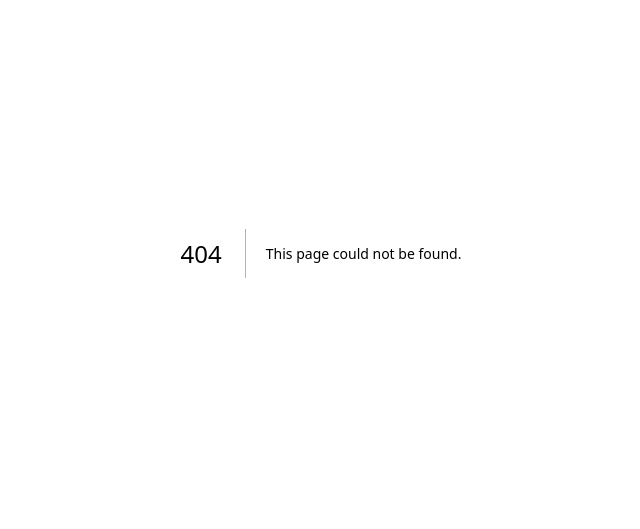
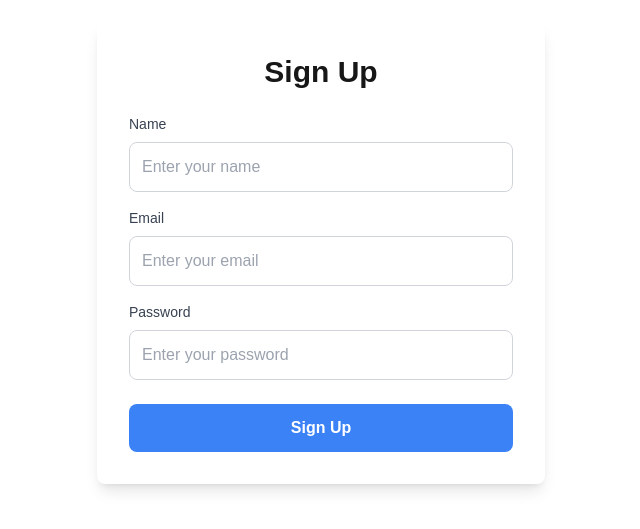
Before and after one commit to LewKM/Git-Connect-Social-Web-App, a Next.js app: page /signup in a window 1280 px wide. Before the commit this address had no page. Shown: the part 147-676 px from the top of the page, without its empty margins (319-959 px from the left). Built offline with nearby package versions, Linux system fonts and the light colour scheme.

Commit message:
creates the singup page

```diff
--- /dev/null
+++ b/src/app/api/signup/route.ts
@@ -0,0 +1,20 @@
+// src/app/api/signUp/route.ts
+import { NextResponse } from 'next/server';
+import { account } from '../../lib/appwrite'; // correct relative path
+
+
+export async function POST(req: Request) {
+    const { email, password, name } = await req.json();
+
+    try {
+        const response = await account.create('unique()', email, password, name);
+        return NextResponse.json(response, { status: 201 });
+    } catch (error: unknown) {
+        // Type guard to check if the error is an instance of Error
+        if (error instanceof Error) {
+            return NextResponse.json({ error: error.message }, { status: 500 });
+        }
+        // If it's not an Error object, return a generic error message
+        return NextResponse.json({ error: 'An unknown error occurred' }, { status: 500 });
+    }
+}
--- /dev/null
+++ b/src/app/lib/appwrite.ts
@@ -0,0 +1,15 @@
+// lib/appwrite.ts
+import { Client, Account, Databases, Storage } from 'appwrite';
+
+const client = new Client();
+
+client
+    .setEndpoint('https://cloud.appwrite.io/v1') // Your Appwrite endpoint
+    .setProject('66edfdd5002e0a4843be'); // Your Project ID
+
+// Initialize the services you will use
+const account = new Account(client);
+const databases = new Databases(client);
+const storage = new Storage(client);
+
+export { client, account, databases, storage };
--- a/src/app/page.tsx
+++ b/src/app/page.tsx
@@ -1,101 +1,13 @@
-import Image from "next/image";
+// src/app/page.tsx (Your homepage)
+import Link from 'next/link';
 
-export default function Home() {
-  return (
-    <div className="grid grid-rows-[20px_1fr_20px] items-center justify-items-center min-h-screen p-8 pb-20 gap-16 sm:p-20 font-[family-name:var(--font-geist-sans)]">
-      <main className="flex flex-col gap-8 row-start-2 items-center sm:items-start">
-        <Image
-          className="dark:invert"
-          src="https://nextjs.org/icons/next.svg"
-          alt="Next.js logo"
-          width={180}
-          height={38}
-          priority
-        />
-        <ol className="list-inside list-decimal text-sm text-center sm:text-left font-[family-name:var(--font-geist-mono)]">
-          <li className="mb-2">
-            Get started by editing{" "}
-            <code className="bg-black/[.05] dark:bg-white/[.06] px-1 py-0.5 rounded font-semibold">
-              src/app/page.tsx
-            </code>
-            .
-          </li>
-          <li>Save and see your changes instantly.</li>
-        </ol>
-
-        <div className="flex gap-4 items-center flex-col sm:flex-row">
-          <a
-            className="rounded-full border border-solid border-transparent transition-colors flex items-center justify-center bg-foreground text-background gap-2 hover:bg-[#383838] dark:hover:bg-[#ccc] text-sm sm:text-base h-10 sm:h-12 px-4 sm:px-5"
-            href="https://vercel.com/new?utm_source=create-next-app&utm_medium=appdir-template-tw&utm_campaign=create-next-app"
-            target="_blank"
-            rel="noopener noreferrer"
-          >
-            <Image
-              className="dark:invert"
-              src="https://nextjs.org/icons/vercel.svg"
-              alt="Vercel logomark"
-              width={20}
-              height={20}
-            />
-            Deploy now
-          </a>
-          <a
-            className="rounded-full border border-solid border-black/[.08] dark:border-white/[.145] transition-colors flex items-center justify-center hover:bg-[#f2f2f2] dark:hover:bg-[#1a1a1a] hover:border-transparent text-sm sm:text-base h-10 sm:h-12 px-4 sm:px-5 sm:min-w-44"
-            href="https://nextjs.org/docs?utm_source=create-next-app&utm_medium=appdir-template-tw&utm_campaign=create-next-app"
-            target="_blank"
-            rel="noopener noreferrer"
-          >
-            Read our docs
-          </a>
+export default function HomePage() {
+    return (
+        <div>
+            <h1>Welcome to GitConnect!</h1>
+            <Link href="/signup">
+                <a className="text-blue-500">Go to Sign Up</a>
+            </Link>
         </div>
-      </main>
-      <footer className="row-start-3 flex gap-6 flex-wrap items-center justify-center">
-        <a
-          className="flex items-center gap-2 hover:underline hover:underline-offset-4"
-          href="https://nextjs.org/learn?utm_source=create-next-app&utm_medium=appdir-template-tw&utm_campaign=create-next-app"
-          target="_blank"
-          rel="noopener noreferrer"
-        >
-          <Image
-            aria-hidden
-            src="https://nextjs.org/icons/file.svg"
-            alt="File icon"
-            width={16}
-            height={16}
-          />
-          Learn
-        </a>
-        <a
-          className="flex items-center gap-2 hover:underline hover:underline-offset-4"
-          href="https://vercel.com/templates?framework=next.js&utm_source=create-next-app&utm_medium=appdir-template-tw&utm_campaign=create-next-app"
-          target="_blank"
-          rel="noopener noreferrer"
-        >
-          <Image
-            aria-hidden
-            src="https://nextjs.org/icons/window.svg"
-            alt="Window icon"
-            width={16}
-            height={16}
-          />
-          Examples
-        </a>
-        <a
-          className="flex items-center gap-2 hover:underline hover:underline-offset-4"
-          href="https://nextjs.org?utm_source=create-next-app&utm_medium=appdir-template-tw&utm_campaign=create-next-app"
-          target="_blank"
-          rel="noopener noreferrer"
-        >
-          <Image
-            aria-hidden
-            src="https://nextjs.org/icons/globe.svg"
-            alt="Globe icon"
-            width={16}
-            height={16}
-          />
-          Go to nextjs.org →
-        </a>
-      </footer>
-    </div>
-  );
+    );
 }
--- /dev/null
+++ b/src/app/signup/page.tsx
@@ -0,0 +1,71 @@
+// src/app/signup/page.tsx
+'use client';
+
+import { useState } from 'react';
+
+export default function SignUpPage() {
+    const [email, setEmail] = useState('');
+    const [password, setPassword] = useState('');
+    const [name, setName] = useState('');
+
+    const handleSignUp = async () => {
+        try {
+            const response = await fetch('/api/signUp', {
+                method: 'POST',
+                headers: {
+                    'Content-Type': 'application/json',
+                },
+                body: JSON.stringify({ email, password, name }),
+            });
+
+            const data = await response.json();
+            console.log('User signed up:', data);
+        } catch (error) {
+            console.error('Error signing up:', error);
+        }
+    };
+
+    return (
+        <div className="min-h-screen flex items-center justify-center bg-secondary">
+            <div className="bg-white shadow-lg rounded-lg p-8 max-w-md w-full">
+                <h1 className="text-3xl font-bold text-center mb-6">Sign Up</h1>
+                <div className="mb-4">
+                    <label className="block text-sm font-medium text-gray-700 mb-2">Name</label>
+                    <input
+                        type="text"
+                        value={name}
+                        onChange={(e) => setName(e.target.value)}
+                        className="border border-gray-300 rounded-lg p-3 w-full focus:outline-none focus:ring-2 focus:ring-blue-500 focus:border-transparent"
+                        placeholder="Enter your name"
+                    />
+                </div>
+                <div className="mb-4">
+                    <label className="block text-sm font-medium text-gray-700 mb-2">Email</label>
+                    <input
+                        type="email"
+                        value={email}
+                        onChange={(e) => setEmail(e.target.value)}
+                        className="border border-gray-300 rounded-lg p-3 w-full focus:outline-none focus:ring-2 focus:ring-blue-500 focus:border-transparent"
+                        placeholder="Enter your email"
+                    />
+                </div>
+                <div className="mb-6">
+                    <label className="block text-sm font-medium text-gray-700 mb-2">Password</label>
+                    <input
+                        type="password"
+                        value={password}
+                        onChange={(e) => setPassword(e.target.value)}
+                        className="border border-gray-300 rounded-lg p-3 w-full focus:outline-none focus:ring-2 focus:ring-blue-500 focus:border-transparent"
+                        placeholder="Enter your password"
+                    />
+                </div>
+                <button
+                    onClick={handleSignUp}
+                    className="w-full bg-blue-500 text-white py-3 rounded-lg font-semibold hover:bg-blue-600 transition-colors"
+                >
+                    Sign Up
+                </button>
+            </div>
+        </div>
+    );
+}
--- /dev/null
+++ b/src/components/SignUpForm.tsx
@@ -0,0 +1,52 @@
+// components/SignUpForm.tsx
+import { useState } from 'react';
+
+const SignUpForm = () => {
+    const [email, setEmail] = useState('');
+    const [password, setPassword] = useState('');
+    const [name, setName] = useState('');
+
+    const handleSignUp = async () => {
+        try {
+            const response = await fetch('/api/signUp', {
+                method: 'POST',
+                headers: {
+                    'Content-Type': 'application/json',
+                },
+                body: JSON.stringify({ email, password, name }),
+            });
+
+            const data = await response.json();
+            console.log('User signed up:', data);
+        } catch (error) {
+            console.error('Error signing up:', error);
+        }
+    };
+
+    return (
+        <div>
+            <h1>Sign Up</h1>
+            <input
+                type="text"
+                placeholder="Name"
+                value={name}
+                onChange={(e) => setName(e.target.value)}
+            />
+            <input
+                type="email"
+                placeholder="Email"
+                value={email}
+                onChange={(e) => setEmail(e.target.value)}
+            />
+            <input
+                type="password"
+                placeholder="Password"
+                value={password}
+                onChange={(e) => setPassword(e.target.value)}
+            />
+            <button onClick={handleSignUp}>Sign Up</button>
+        </div>
+    );
+};
+
+export default SignUpForm;
```
Also changed, not shown: package.json (+6 -5 lines), src/app/api/signIn/route.ts (added), 1 other file (tests, documents, lock files or other folders).
